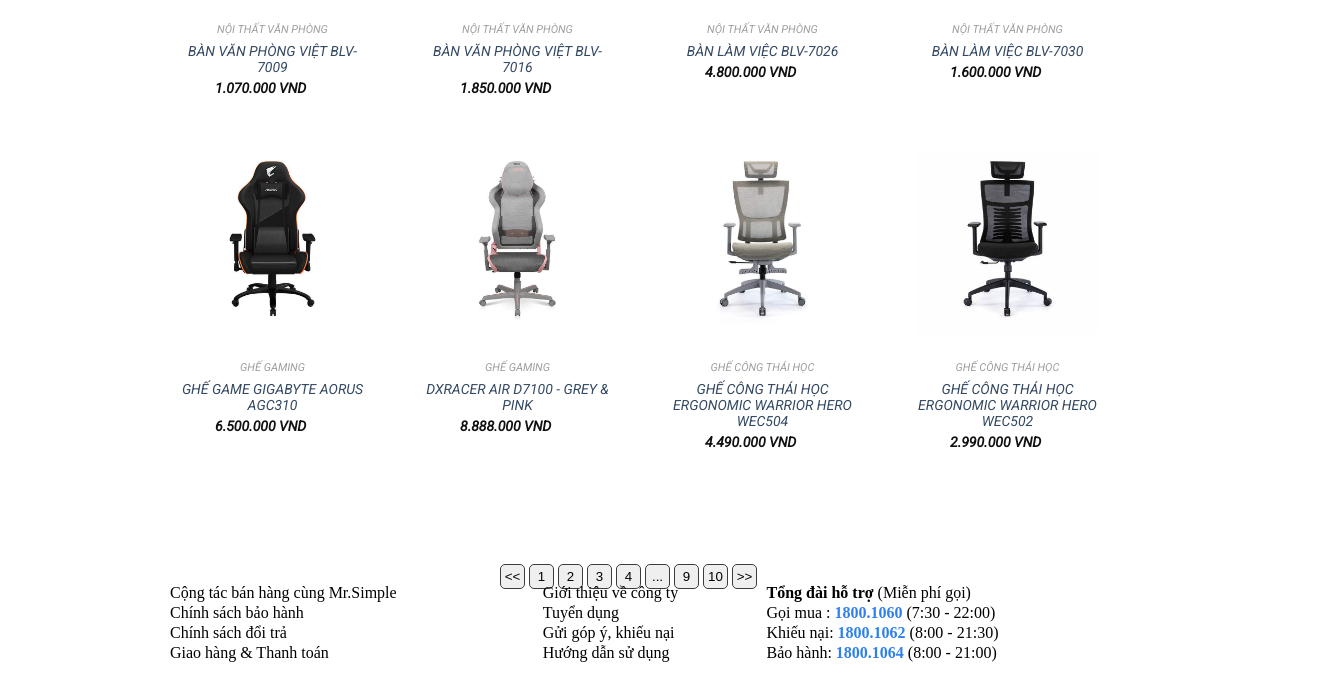
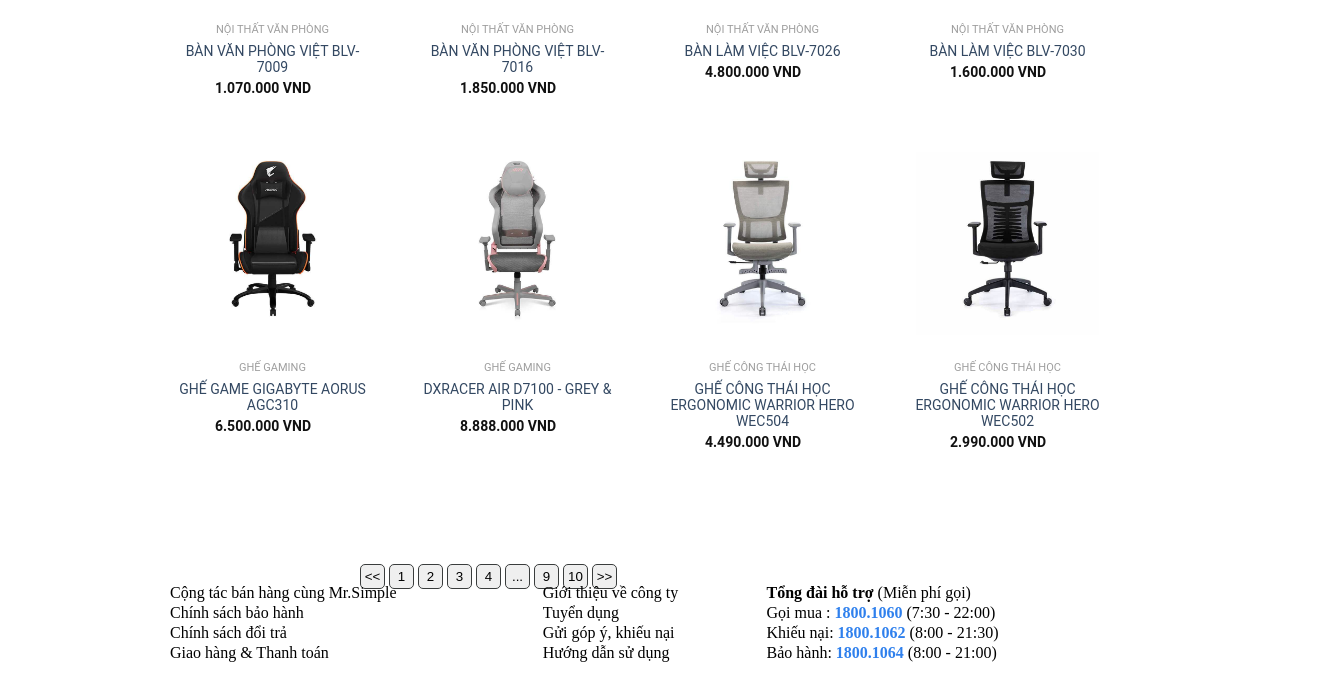
Before and after one commit to Phan-Cuong/Cuongpdh-asm-web-ban-hang, a plain HTML site: page index.html in a window 1280 px wide. Shown: the part 2016-2695 px from the top of the page, 1340 px wide, since content can reach past the window. Drawn offline with Linux system fonts and the light colour scheme.

Commit message:
up code cho dt

```diff
--- a/index.html
+++ b/index.html
@@ -3,12 +3,24 @@
 <head>
     <meta charset="UTF-8">
     <meta http-equiv="X-UA-Compatible" content="IE=edge">
-    <meta name="viewport" content="width=, initial-scale=1.0">
+    <meta name=”viewport” content=”width=device-width, initial-scale=1.0″>
     <title>04-PS24367-Hùng Cường</title>
     <link rel="stylesheet" href="macss.css">
     <link rel="stylesheet" href="dropdown.css">
     <link rel="stylesheet" href="sanpham.css">
     <style>
+        body {
+           background: #fff;
+           color: 333;
+}
+        @media all and (max-width: 480px) {
+
+
+}
+        @media all and (max-width: 1024px) {
+
+
+}
        @import url('https://fonts.googleapis.com/css2?family=Roboto:ital@1&display=swap');
     </style>
 </head>
@@ -472,7 +484,7 @@
             </div>
 
             <div class="xem-them">
-                <p>
+                <p class="chuyen-trang">
                     <a href=""><button type="submit"><<</button></a>
                     <a href=""><button type="submit">1</button></a>
                     <a href=""><button type="submit">2</button></a>
--- a/macss.css
+++ b/macss.css
@@ -83,10 +83,11 @@ header{
     font-size: 20px;
 } */
 .xem-them{
+    width: 980px;
     position: absolute;
     top: 2580px;
-    left: 500px;
-    text-align: center;
+    margin: auto;
+    left: 360px;
 }
 .xem-them-san-pham{
     text-align: center;
```
